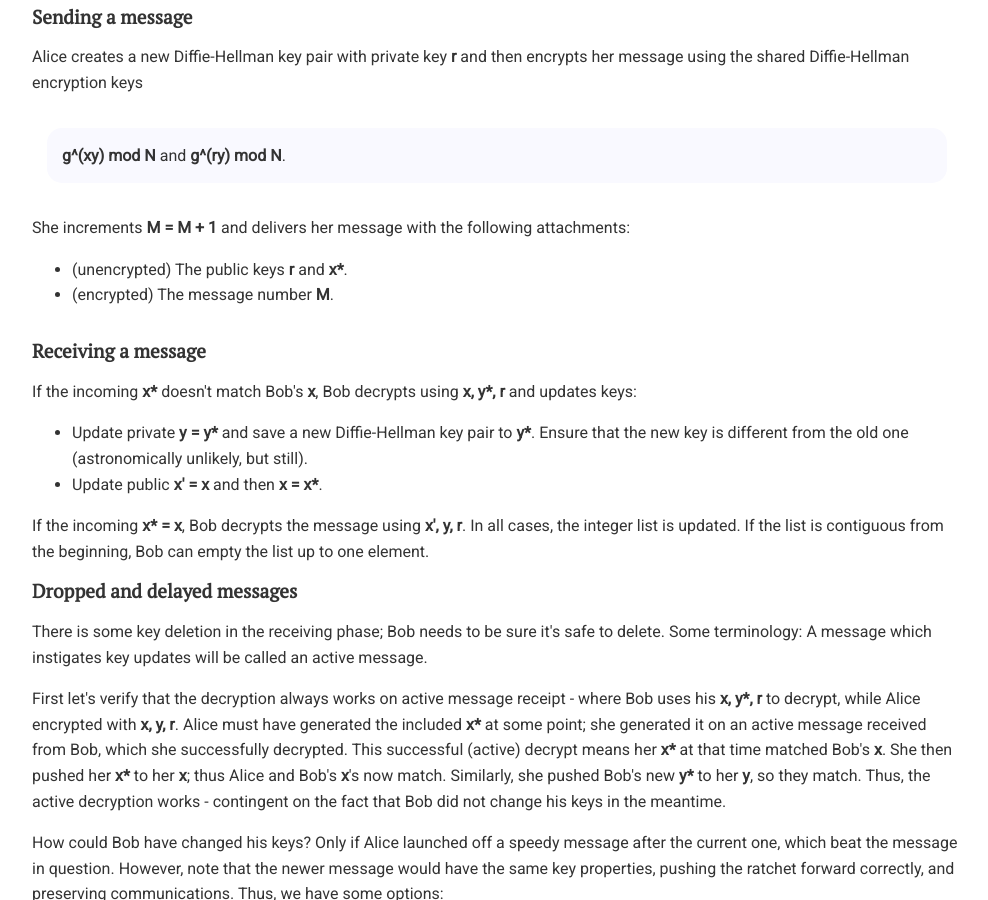
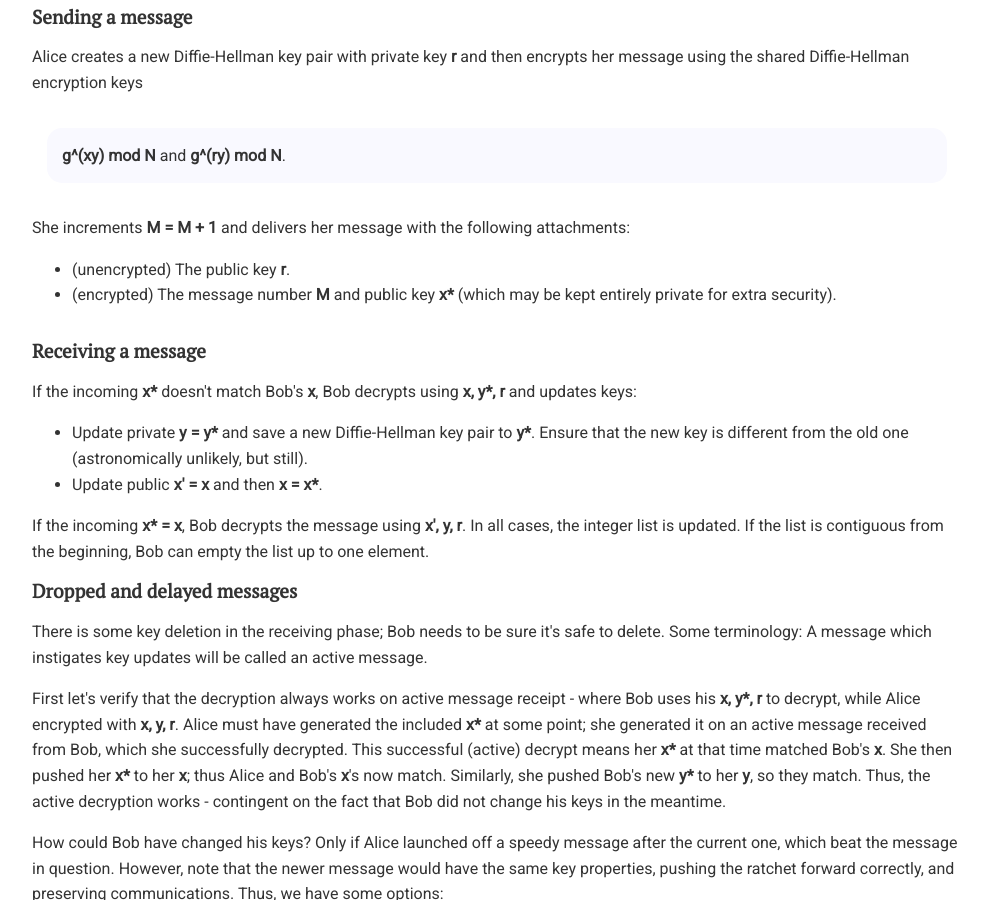
Before and after one commit to chatscrypt/chatscrypt.github.io, a Jekyll site: the page built from _posts/2020-01-24-the-chatscrypt-architecture-part-iv-authenticated-inductive-diffie-hellman-2.html, in a window 1280 px wide and 900 px high, scrolled down 1083 px. Shown: the whole window, without its empty margins (143-1131 px from the left). Built offline with Jekyll 4.4.1, drawn with Linux system fonts in a browser that asks for light colours; comment, search, counter and statistics services are not loaded.

Commit message:
Update 2020-01-24-the-chatscrypt-architecture-part-iv-authenticated-inductive-diffie-hellman-2.html

```diff
--- a/_posts/2020-01-24-the-chatscrypt-architecture-part-iv-authenticated-inductive-diffie-hellman-2.html
+++ b/_posts/2020-01-24-the-chatscrypt-architecture-part-iv-authenticated-inductive-diffie-hellman-2.html
@@ -43,8 +43,8 @@ Alice creates a new Diffie-Hellman key pair with private key <b>r</b> and then e
 
 She increments <b>M = M + 1</b> and delivers her message with the following attachments:
 <ul>
-<li> (unencrypted) The public keys <b>r</b> and <b>x*</b>.
-<li> (encrypted) The message number <b>M</b>.
+<li> (unencrypted) The public key <b>r</b>.
+<li> (encrypted) The message number <b>M</b> and public key <b>x*</b> (which may be kept entirely private for extra security).
 </ul>
 
 <h2>Receiving a message</h2>
```
